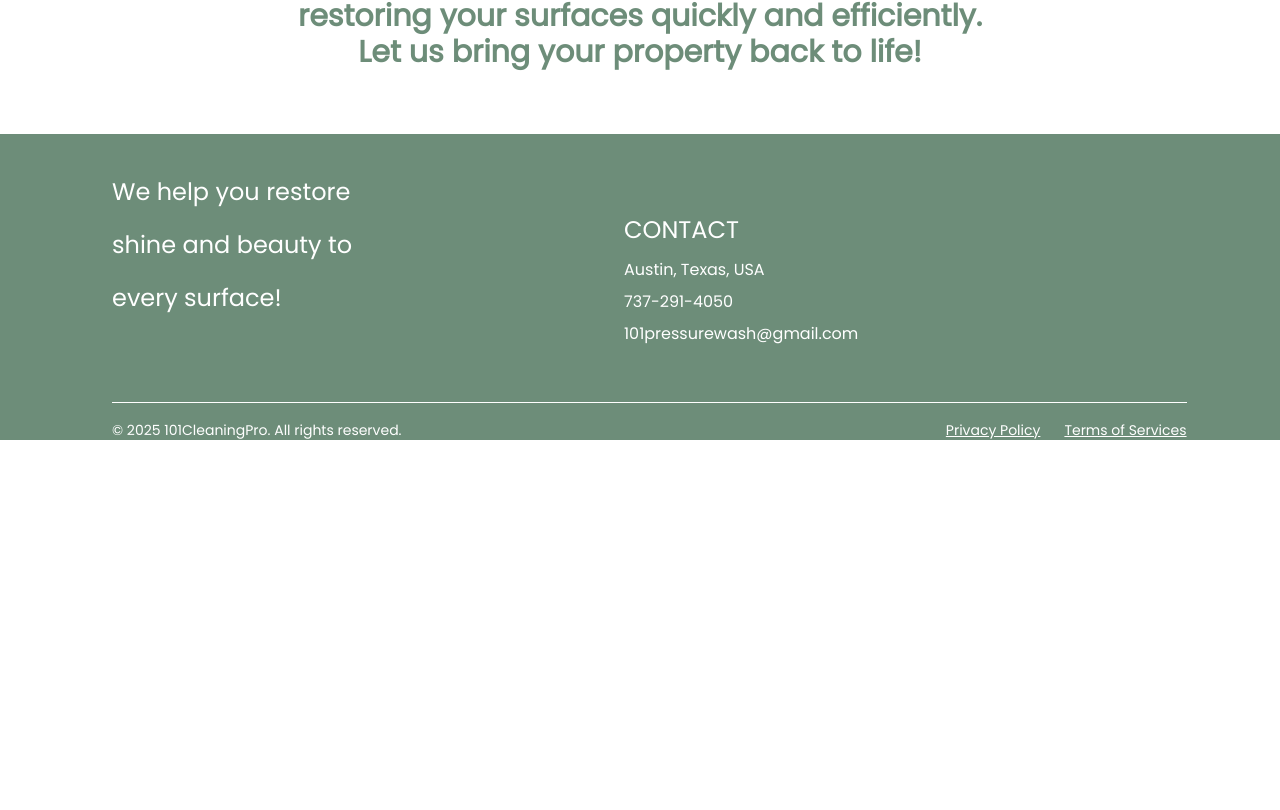
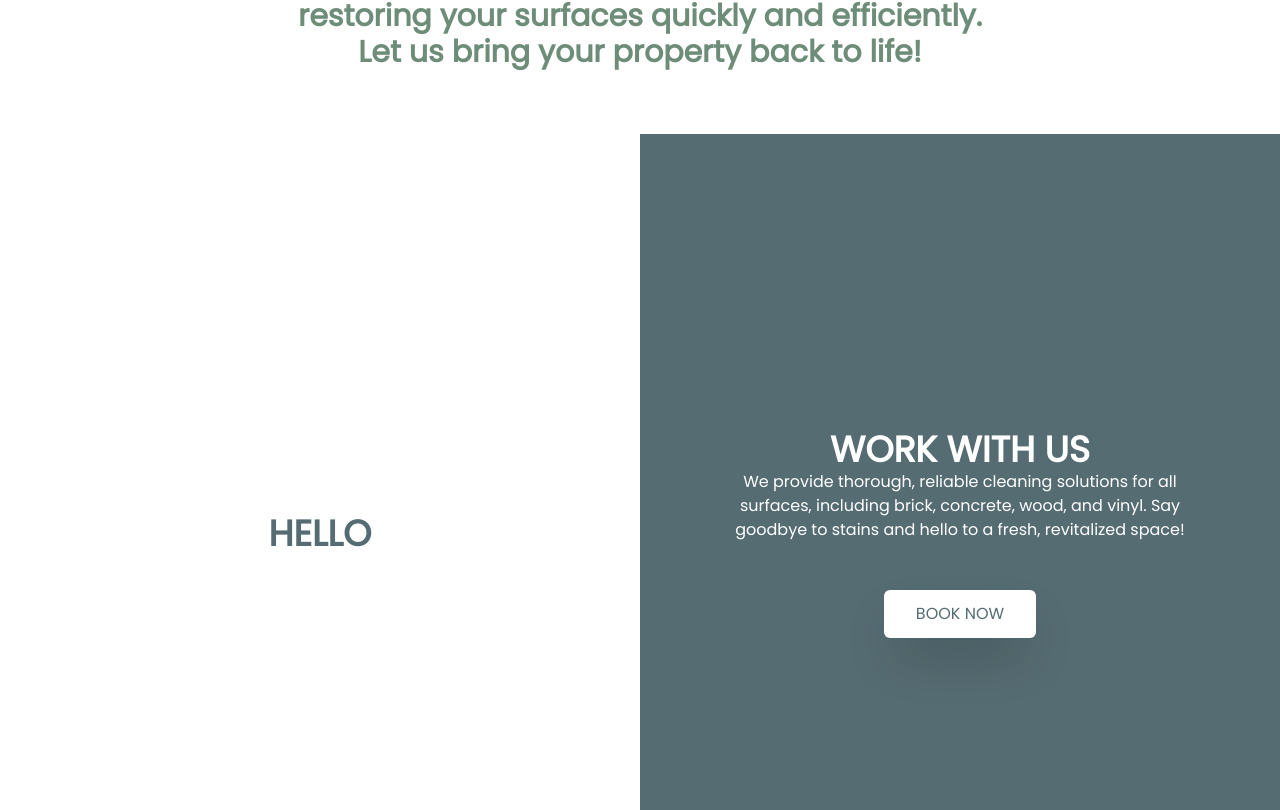
Before and after one commit to preeyeol/CleanPro, a React (Vite) app in the folder frontend/: page / in a window 1280 px wide. Shown: the part 1750-2560 px from the top of the page. Before the commit the page ends 2210 px from the top, so only its background shows below. Built offline with nearby package versions, Linux system fonts and the light colour scheme.

Commit message:
feat:section added

```diff
--- a/frontend/src/components/layout/Footer.jsx
+++ b/frontend/src/components/layout/Footer.jsx
@@ -3,9 +3,8 @@ import { Link } from "react-router-dom";
 
 
 const CompanyInfo = () => (
-    <div className="md:col-span-4 w-[70%]">
-      {/* <img className="w-[160px] h-auto" src={pronexa} alt="Pronexa Logo" /> */}
-      <h1 className="mt-8 leading-[2.2] font-medium text-2xl">
+    <div className="col-span-4 w-[70%]">
+      <h1 className="mt-8 leading-[2.2] font-medium text-2xl mt-16">
       We help you restore shine and beauty to every surface!
       </h1>
 
@@ -34,7 +33,7 @@ const CompanyInfo = () => (
 
 
 const ContactInfo = () => (
-    <div>
+    <div className="">
       <h3 className="text-2xl font-normal mb-2">CONTACT</h3>
       <address className="not-italic leading-8 w-3/4 font-light">
         Austin, Texas, USA <br /> 737-291-4050 <br />{" "}
@@ -46,18 +45,18 @@ const ContactInfo = () => (
 
 const Footer=()=> {
     return (
-      <footer className="relative w-full mx-auto mb-5 ">
+      <footer className="relative w-full mx-auto ">
         <div className="bg-[#6d8d79] text-white ">
           <div className="ms-28">
-            <div className="grid xl:gap-8 md:grid-cols-12">
+            <div className="grid grid-cols-12">
               <CompanyInfo />
               <div className="col-span-8 mt-20 xl:ml-28">
-                <div className="grid md:grid-cols-3 gap-10 mb-4">
+                <div className="grid gap-10 mb-4">
 
                   <ContactInfo />
                 </div>
+            </div>
               </div>
-            </div>
             <Copyright />
           </div>
         </div>
--- a/frontend/src/components/layout/Navbar.jsx
+++ b/frontend/src/components/layout/Navbar.jsx
@@ -29,7 +29,7 @@ const Navbar = () => {
         </div>
         <p className="ms-96 font-bold">101 Cleaning</p>
 
-        <button className="text-[#6d8d79] font-roboto font-medium text-base px-8 py-3  bg-white rounded-md hover:underline">
+        <button className="text-[#6d8d79] shadow-2xl font-roboto font-medium text-base px-8 py-3  bg-white rounded-md hover:underline">
         <Link to="/services">
           Our Services
         </Link>
--- /dev/null
+++ b/frontend/src/components/ui/LandingDesign/Divide.jsx
@@ -0,0 +1,24 @@
+import { Link } from "react-router-dom"
+const Divide=()=>{
+
+    return(
+        <section className="flex h-screen" >
+            <div className="flex flex-col w-1/2 justify-center items-center">
+<h1 className="text-[#556c72] text-4xl font-bold">HELLO</h1>
+            </div>
+            <div className="flex flex-col w-1/2 bg-[#556c72] justify-center items-center">
+<h1 className="text-white text-4xl font-bold">WORK WITH US</h1>
+<p className="text-white text-base w-3/4 text-center">We provide thorough, reliable cleaning solutions for all surfaces, including brick, concrete, wood, and vinyl. Say goodbye to stains and hello to a fresh, revitalized space!</p>
+
+<button className="text-[#556c72] font-roboto font-medium text-base px-8 py-3 bg-white shadow-2xl rounded-md mt-12">
+        <Link to="/book" className="hover:underline">
+   BOOK NOW
+        </Link>
+      </button>
+            </div>
+        </section>
+    )
+
+}
+
+export default Divide
--- a/frontend/src/components/ui/LandingDesign/Hero.jsx
+++ b/frontend/src/components/ui/LandingDesign/Hero.jsx
@@ -14,7 +14,7 @@ const Hero = () => {
 
       </div>
 
-      <button className="text-white font-roboto font-medium text-base px-8 py-3 bg-[#6d8d79] rounded-md mt-4">
+      <button className="text-white font-roboto font-medium text-base px-8 py-3 bg-[#6d8d79] shadow-2xl rounded-md mt-4">
         <Link to="/about" className="hover:underline">
         About Us
         </Link>
--- /dev/null
+++ b/frontend/src/components/ui/LandingDesign/Promote.jsx
@@ -0,0 +1,16 @@
+const Promote=()=>{
+
+    return(
+        <section className="flex h-screen" >
+            <div className="flex flex-col w-1/2 bg-[#556c72] justify-center items-center">
+<h1>HELLO</h1>
+            </div>
+            <div className="flex flex-col w-1/2  justify-center items-center">
+<h1 className="text-white text-4xl">PRIVIk</h1>
+            </div>
+        </section>
+    )
+
+}
+
+export default Promote
--- a/frontend/src/pages/LandingPage.jsx
+++ b/frontend/src/pages/LandingPage.jsx
@@ -1,4 +1,6 @@
+import Divide from "../components/ui/LandingDesign/Divide.jsx"
 import Hero from "../components/ui/LandingDesign/Hero"
+import Promote from "../components/ui/LandingDesign/Promote.jsx"
 
 import Second from "../components/ui/LandingDesign/Second"
 import About from "./About.jsx"
@@ -10,6 +12,8 @@ return(
     <div className='h-auto overflow-hidden'>
         <Hero/>
         <Second/>
+        <Divide/>
+        <Promote/>
 
 
     </div>
```
